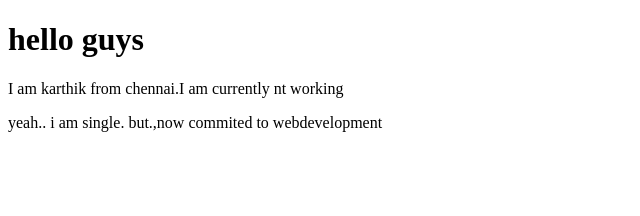
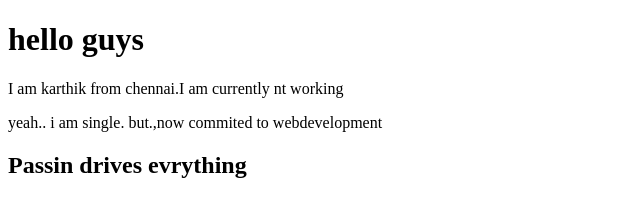
Before and after one commit to karthikashutosh/karthik-lesson-2, a plain HTML site: page index.html in a window 1280 px wide. Shown: the whole page, without its empty margins (0-640 px from the left). Drawn offline with Linux system fonts and the light colour scheme.

Commit message:
Update index.html
docs-update

```diff
--- a/index.html
+++ b/index.html
@@ -11,5 +11,7 @@
     <p>I am karthik from chennai.I am currently nt working
     </p>
     <p>yeah.. i am single. but.,now commited to webdevelopment</p>
+
+    <h2>Passin drives evrything</h2>
 </body>
 </html>
```
